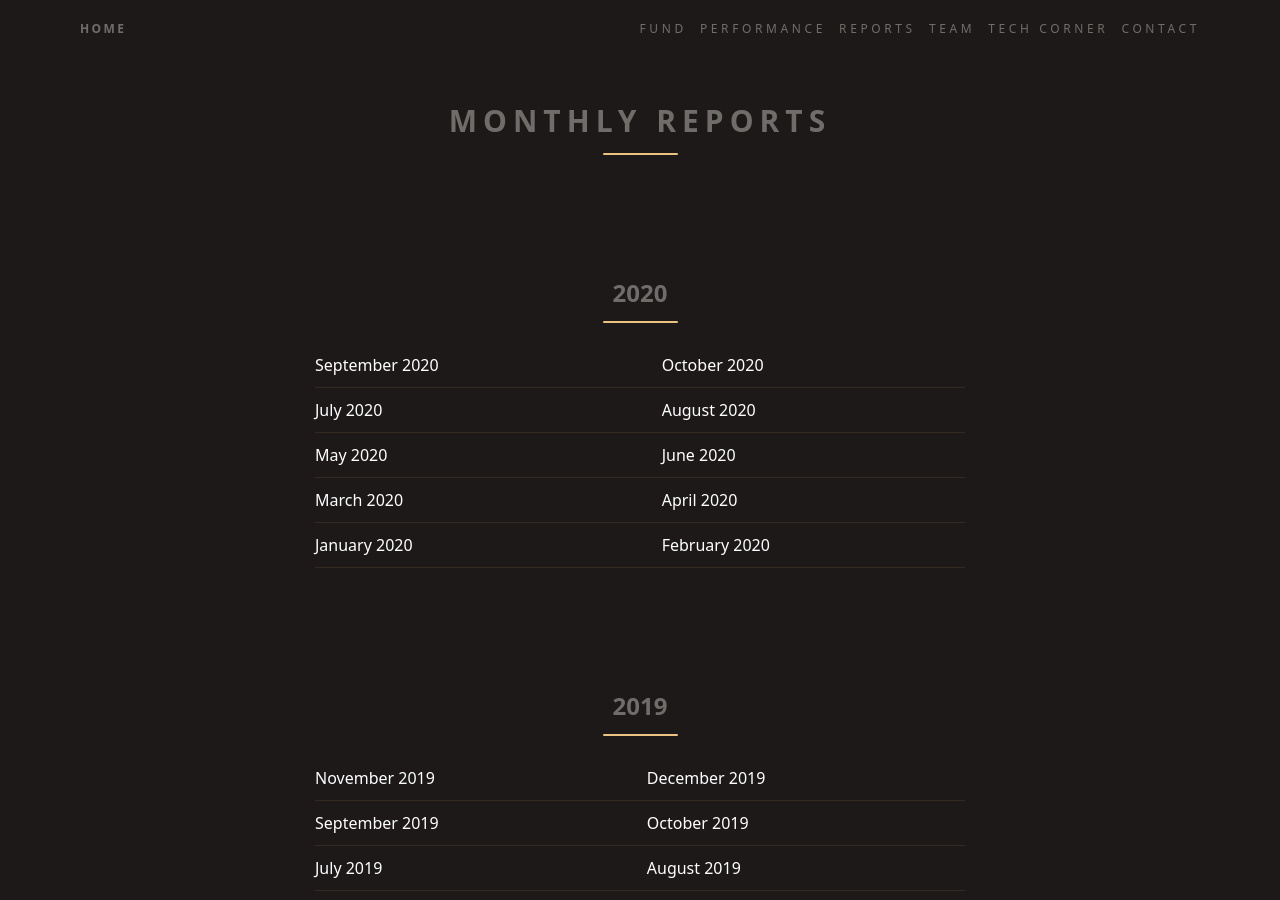
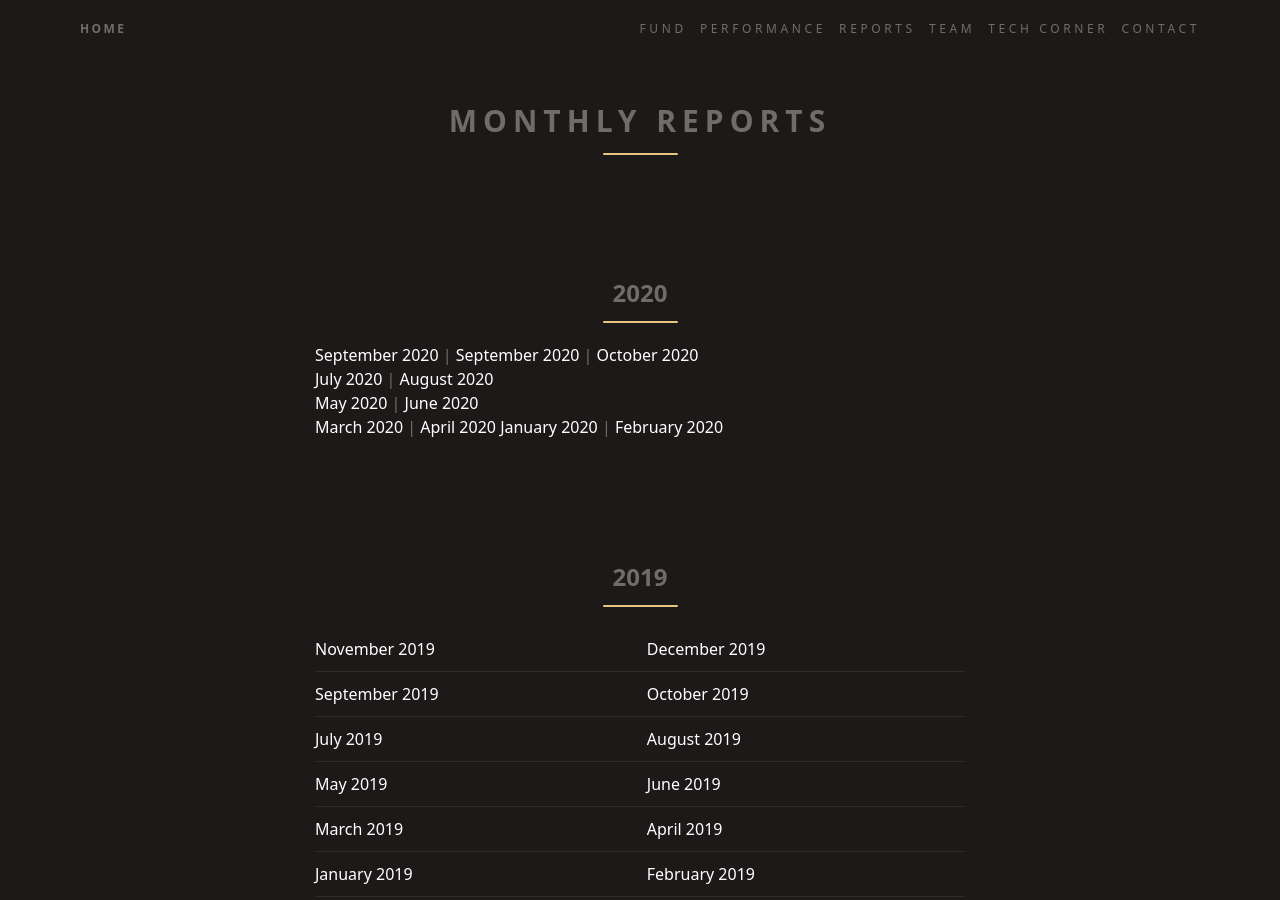
Before and after one commit to ateliedetemas/blpcrypto, a Jekyll site: the page built from _pages/en/reports.md, in a window 1280 px wide and 900 px high. Built offline with Jekyll 4.4.1, drawn with Linux system fonts in a browser that asks for light colours.

Commit message:
Update reports.md

```diff
--- a/_pages/en/reports.md
+++ b/_pages/en/reports.md
@@ -6,7 +6,7 @@ permalink: "/en/reports/"
 ---
 
 ## 2020
-
+[September 2020]({{ '/assets/documents/relatorios/2020/11e.pdf' | absolute_url }})  |
 [September 2020]({{ '/assets/documents/relatorios/2020/09e.pdf' | absolute_url }})  |  [October 2020]({{ '/assets/documents/relatorios/2020/10e.pdf' | absolute_url }})
 [July 2020]({{ '/assets/documents/relatorios/2020/07e.pdf' | absolute_url }})  |  [August 2020]({{ '/assets/documents/relatorios/2020/08e.pdf' | absolute_url }})
 [May 2020]({{ '/assets/documents/relatorios/2020/05e.pdf' | absolute_url }})  | [June 2020]({{ '/assets/documents/relatorios/2020/06e.pdf' | absolute_url }})
```
